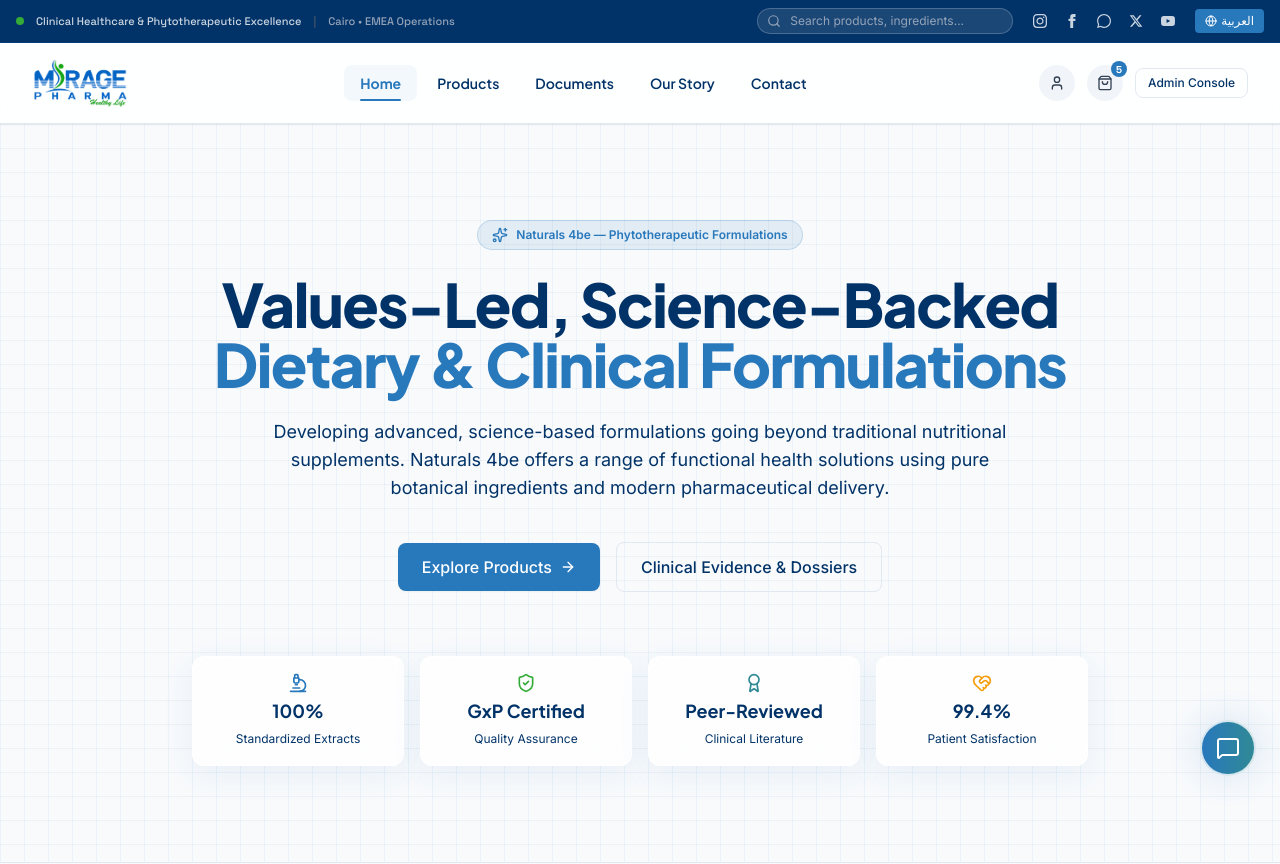
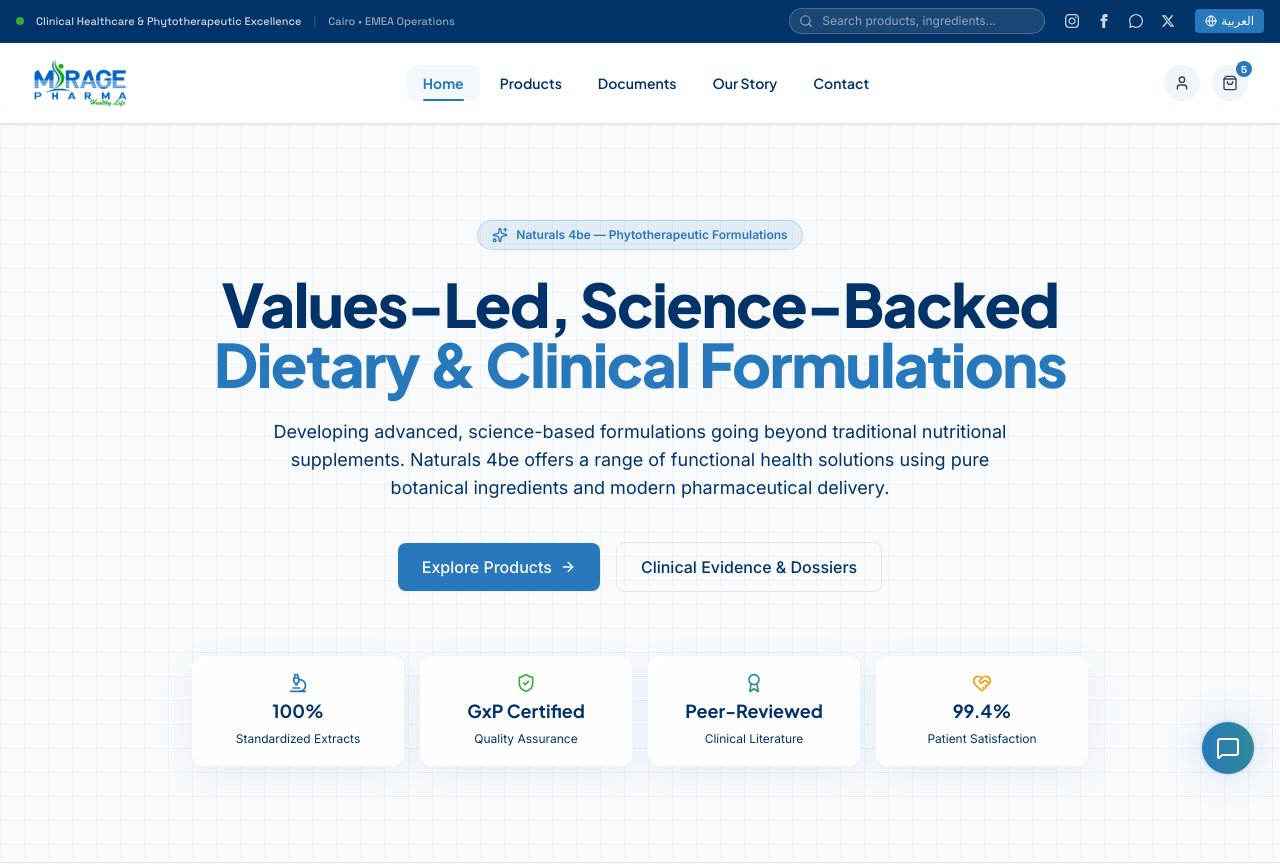
Before and after one commit to Ab-Coder123/mirage-direction-two, a Next.js app in the folder apps/web/: page / in a window 1280 px wide. Shown: the top 864 px of the page. Built offline with nearby package versions, Linux system fonts and the light colour scheme.

Commit message:
fix: remove YouTube icon from top bar and admin console button from navbar

```diff
--- a/apps/web/components/shell/Navbar.tsx
+++ b/apps/web/components/shell/Navbar.tsx
@@ -11,7 +11,6 @@
   ShoppingBag,
 } from 'lucide-react';
 import { cn } from '@mirage/utils';
-import { Button } from '@mirage/ui';
 
 interface NavItem {
   label: string;
@@ -91,14 +90,6 @@
             </span>
           </Link>
 
-          {/* Admin Console Shortcut */}
-          <div className="hidden sm:block">
-            <Button variant="outline" size="sm" asChild className="text-xs">
-              <a href="http://localhost:3001" target="_blank" rel="noreferrer">
-                Admin Console
-              </a>
-            </Button>
-          </div>
 
           {/* Mobile Menu Hamburger */}
           <button
--- a/apps/web/components/shell/TopUtilityBar.tsx
+++ b/apps/web/components/shell/TopUtilityBar.tsx
@@ -98,18 +98,6 @@
               </svg>
             </a>
 
-            {/* YouTube */}
-            <a
-              href="https://youtube.com"
-              target="_blank"
-              rel="noopener noreferrer"
-              aria-label="YouTube"
-              className="hover:text-rose-400 transition-colors p-1"
-            >
-              <svg className="w-3.5 h-3.5 fill-current" viewBox="0 0 24 24">
-                <path d="M23.498 6.186a3.016 3.016 0 0 0-2.122-2.136C19.505 3.545 12 3.545 12 3.545s-7.505 0-9.377.505A3.017 3.017 0 0 0 .502 6.186C0 8.07 0 12 0 12s0 3.93.502 5.814a3.016 3.016 0 0 0 2.122 2.136c1.871.505 9.376.505 9.376.505s7.505 0 9.377-.505a3.015 3.015 0 0 0 2.122-2.136C24 15.93 24 12 24 12s0-3.93-.502-5.814zM9.545 15.568V8.432L15.818 12l-6.273 3.568z" />
-              </svg>
-            </a>
           </div>
 
           {/* Language Toggle Button */}
```
